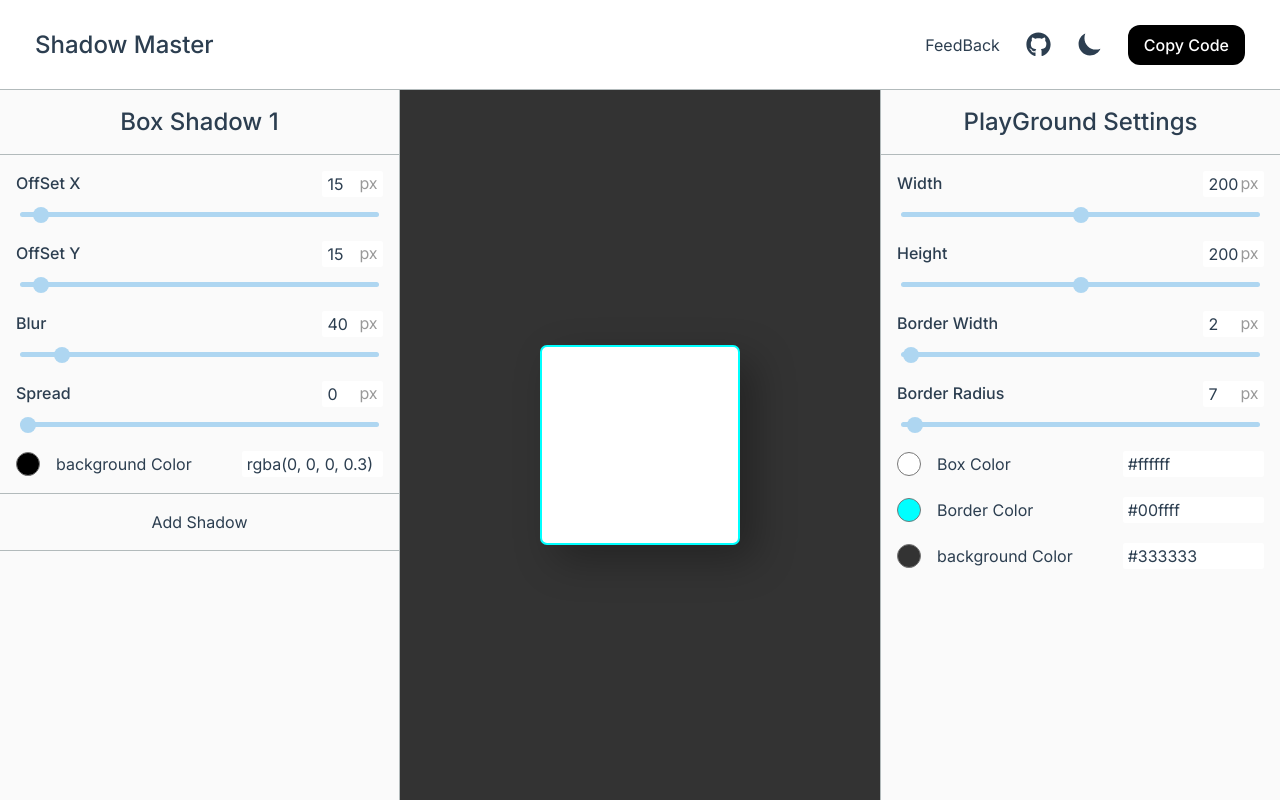
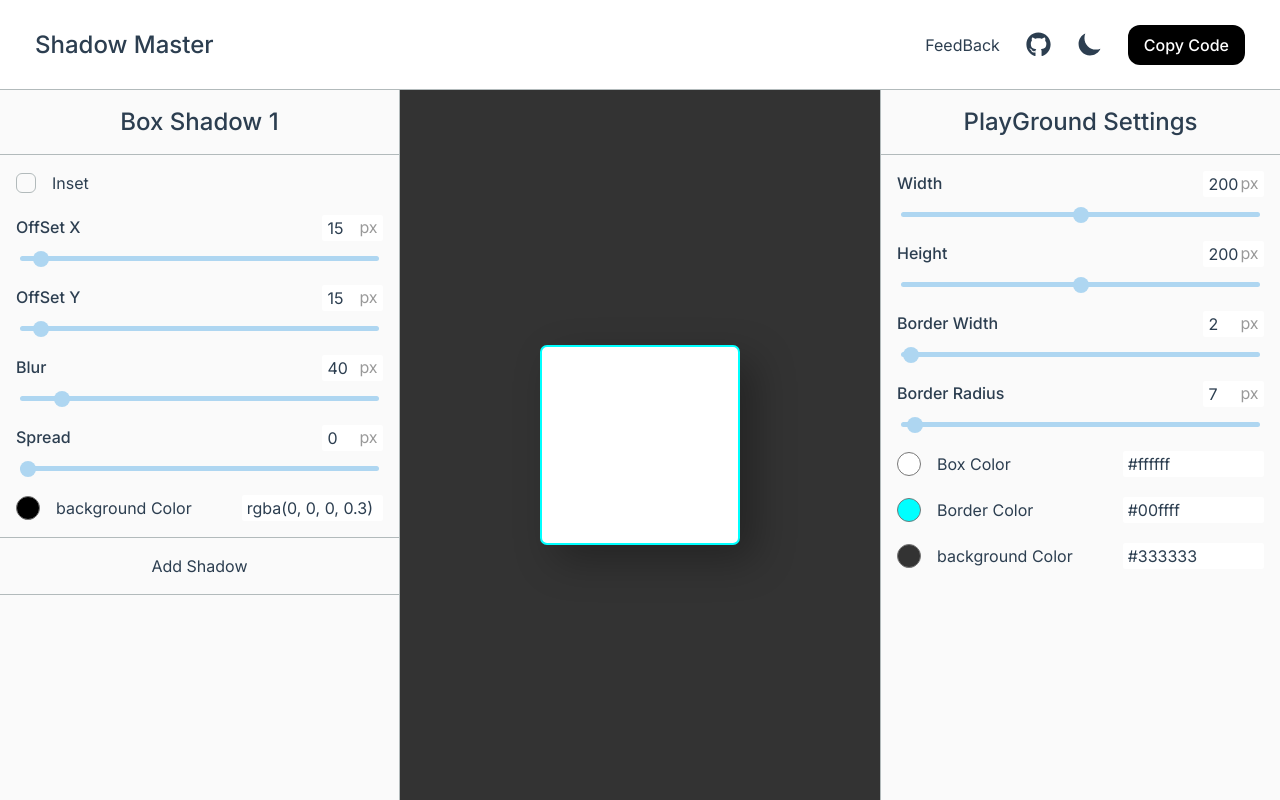
Before and after one commit to Xenos-the-stupid/shadow-master, a React (Vite) app: page / in a window 1280 px wide. Built offline with nearby package versions, Linux system fonts and the light colour scheme.

Commit message:
added checkbox for the inset

```diff
--- a/src/App.tsx
+++ b/src/App.tsx
@@ -7,6 +7,7 @@ import TestingBox from "./components/TestingBox";
 import { playgroundSettingsAtom, PlaygroundSettings } from "./store/playground";
 import ColorInput from "./components/ColorInput";
 import { BoxShadowAtom, boxShadowAtom } from "./store/boxShadow";
+import CheckBox from "./components/CheckBox";
 
 type UpdateBoxShadowProps = {
   index: number;
@@ -72,6 +73,23 @@ export default function App() {
             <Accordion key={index}>
               <Accordion.Title>Box Shadow {index + 1}</Accordion.Title>
               <Accordion.Body className="flex flex-col gap-5">
+                <CheckBox>
+                  <CheckBox.Input
+                    id="inset"
+                    checked={boxShadow[index].inset}
+                    onChange={(e) =>
+                      setBoxShadow((prev) => {
+                        const updatedShadow = [...prev];
+                        updatedShadow[index] = {
+                          ...updatedShadow[index],
+                          inset: e.target.checked,
+                        };
+                        return updatedShadow;
+                      })
+                    }
+                  />
+                  <CheckBox.Label htmlFor="inset">Inset</CheckBox.Label>
+                </CheckBox>
                 <Pxinput>
                   <Pxinput.Header>
                     <Pxinput.Label>OffSet X</Pxinput.Label>
--- /dev/null
+++ b/src/components/CheckBox.tsx
@@ -0,0 +1,37 @@
+import { ComponentProps } from "react";
+import Input from "./Input";
+import ColorInput from "./ColorInput";
+import cn from "../utils/cn";
+
+function CheckBox({ ...props }: ComponentProps<"div">) {
+  return (
+    <div
+      {...props}
+      className={cn("flex items-center gap-4", props.className)}
+    />
+  );
+}
+
+function CheckBoxLabel({ ...props }: ComponentProps<"label">) {
+  return <ColorInput.Label {...props} />;
+}
+
+function CheckBoxInput({ ...props }: Omit<ComponentProps<"input">, "type">) {
+  return (
+    <div
+      className={cn(
+        "size-5 rounded-md border border-border-color dark:border-border-color-dark",
+        props.checked && "bg-[#AED6F1]",
+        props.className,
+      )}
+    >
+      <Input {...props} type="checkbox" className="opacity-0" />
+    </div>
+  );
+}
+
+CheckBoxInput.displayName = "CheckBoxInput";
+CheckBoxLabel.displayName = "CheckBoxLabel";
+CheckBox.Label = CheckBoxLabel;
+CheckBox.Input = CheckBoxInput;
+export default CheckBox;
```
